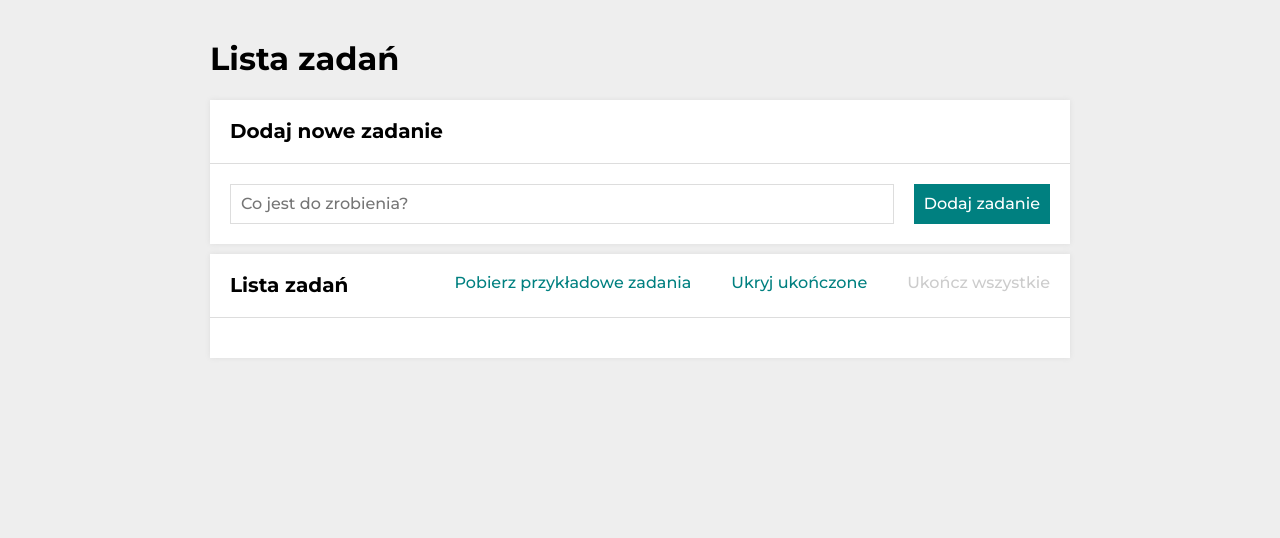
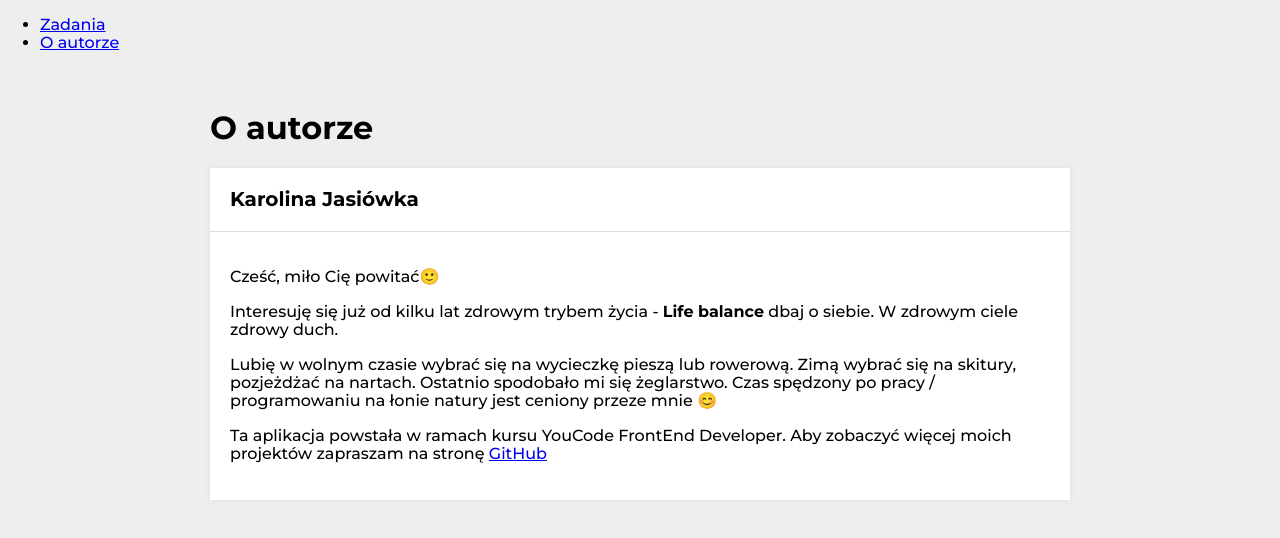
Before and after one commit to KarolinaJ33/to-do-list-react, a React (Create React App) app: page /#/autor in a window 1280 px wide. Shown: the top 538 px of the page. Built offline with nearby package versions, Linux system fonts and the light colour scheme.

Commit message:
created Author.js

```diff
--- a/package.json
+++ b/package.json
@@ -12,6 +12,7 @@
     "react": "^18.2.0",
     "react-dom": "^18.2.0",
     "react-redux": "^8.0.5",
+    "react-router-dom": "^5.3.3",
     "react-scripts": "5.0.1",
     "redux-saga": "^1.2.3",
     "styled-components": "^5.3.6",
--- a/src/App.js
+++ b/src/App.js
@@ -1,3 +1,29 @@
+import { HashRouter, Link, Switch, Route, Redirect } from 'react-router-dom';
 import Tasks from './features/tasks/Tasks';
+import Author from './features/author/Author';
 
-export default () => <Tasks />;
+export default () => (
+    <HashRouter>
+    <nav>
+        <ul>
+            <li>
+                <Link to="/zadania">Zadania</Link>
+            </li>
+            <li>
+                <Link to="/autor">O autorze</Link>
+            </li>
+        </ul>
+        <Switch>
+            <Route path="/zadania">
+                <Tasks />
+            </Route>
+            <Route path="/autor">
+                <Author />
+            </Route>
+            <Route path="/">
+                <Redirect to="/zadania" />
+            </Route>
+        </Switch>
+    </nav>
+    </HashRouter>
+);
--- /dev/null
+++ b/src/features/author/Author.js
@@ -0,0 +1,30 @@
+
+import { Container } from "../../common/Container/styled";
+import Header from "../../common/Header";
+import Section from "../../common/Section";
+import { Wrapper } from "../tasks/Buttons/styled";
+
+export default () => (
+    <Container>
+            <Header title="O autorze" />
+            <Section title="Karolina Jasiówka" body={
+                <>
+                <p>
+                    Cześć, miło Cię powitać🙂
+                </p>
+             <p>Interesuję się już od kilku lat zdrowym trybem życia - <b>Life balance</b> dbaj o siebie.
+             W zdrowym ciele zdrowy duch.
+         </p>
+         <p> Lubię
+             w wolnym czasie wybrać się na wycieczkę pieszą lub rowerową. Zimą wybrać się na skitury, pozjeżdżać na nartach. Ostatnio spodobało mi się żeglarstwo.
+              Czas spędzony po
+             pracy / programowaniu na łonie natury jest ceniony przeze mnie 😊
+             </p>
+             <p>
+                Ta aplikacja powstała w ramach kursu YouCode FrontEnd Developer. Aby zobaczyć więcej moich projektów zapraszam na stronę <a href="https://github.com/KarolinaJ33" target="_blank">GitHub</a>
+             </p>
+             </>
+            }
+            />
+    </Container>
+);
```
Also changed, not shown: 1 other file (tests, documents, lock files or other folders).
